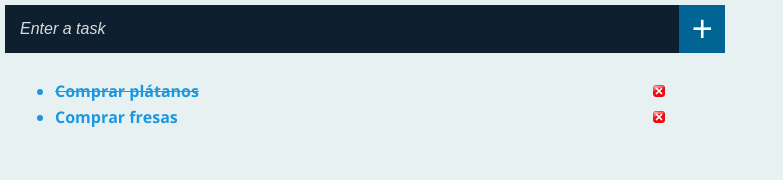
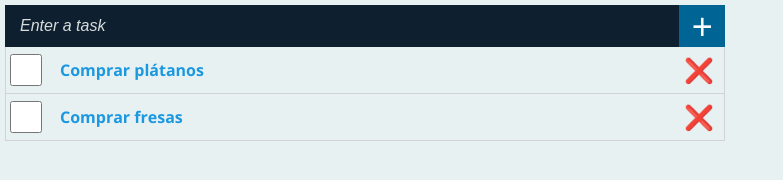
Before and after one commit to dgtornay/Curso-WebDesign, a plain HTML site: page ToDoList/index.html in a window 1280 px wide. Shown: the whole page, without its empty margins (0-783 px from the left). Drawn offline with nearby package versions, Linux system fonts and the light colour scheme.

Commit message:
Some improvements.

```diff
--- a/ToDoList/index.html
+++ b/ToDoList/index.html
@@ -21,12 +21,14 @@
       <div class="list__container">
         <ul>
           <li class="list__item-container">
-            <p class="list__item list__item-completed">Comprar plátanos</p>
-            <span></span>
+            <input type="checkbox">
+            <p class="list__item">Comprar plátanos</p>
+            <span>❌</span>
           </li>
           <li class="list__item-container">
+            <input type="checkbox">
             <p class="list__item">Comprar fresas</p>
-            <span></span>
+            <span>❌</span>
           </li>
         </ul>
       </div>
--- a/ToDoList/js/scripts.js
+++ b/ToDoList/js/scripts.js
@@ -1,28 +1,34 @@
+// Add new task
 function insertListItem(task) {
 
   const newItem = document.createElement('li');
   newItem.classList.add('list__item-container');
-  newItem.innerHTML = `<p class="list__item">${task}</p><span></span>`;
+  newItem.innerHTML = `<input type="checkbox"><p class="list__item">${task}</p><span>❌</span>`;
 
   const list = document.querySelector('ul');
   list.appendChild(newItem);
 
-  markItemAsCompletedListener(newItem);
+  markItemAsCompletedListener(newItem.querySelector('input[type="checkbox"]'));
   deleteItemListener(newItem.querySelector('span'));
 };
 
-function markItemAsCompletedListener (listItem) {
-  listItem.addEventListener('click', function(event) {
-    const element = event.target;
-    element.classList.toggle('list__item-completed');
-})};
+// Add listeners
+// Mark task as completed
+function markItemAsCompletedListener (listItemCheckbox) {
+  listItemCheckbox.addEventListener('change', function(event) {
+    event.target.parentElement.querySelector('.list__item').classList.toggle('list__item-completed');
+  });
+};
 
+// Delete task
 function deleteItemListener (listItemX) {
   listItemX.addEventListener('click', function (event) {
     const item = event.target;
     item.parentElement.remove();
-})};
+  });
+};
 
+// Startup
 window.addEventListener('DOMContentLoaded', function() {
   const form = document.querySelector('form');
   const textInput = document.querySelector('input[type="text"]');
@@ -36,8 +42,9 @@ window.addEventListener('DOMContentLoaded', function() {
     event.preventDefault();
   });
 
+  // Add listeners
   listItems.forEach(function(listItem) {
-    markItemAsCompletedListener(listItem);
+    markItemAsCompletedListener(listItem.parentElement.querySelector('input'));
     deleteItemListener(listItem.parentElement.querySelector('span'));
   });
 });
--- a/ToDoList/styles/styles.css
+++ b/ToDoList/styles/styles.css
@@ -24,13 +24,21 @@ body {
 
 .form__container > form > input {
   border: none;
-  height: 48px;
+  height: 42px;
 }
 
 .form__container > form > input[type="text"] {
+  color: white;
   background-color: #0e1f2f;
   width: 100%;
   padding: 15px;
+  font-size: 16px;
+}
+
+.form__container > form > input[type="text"]::placeholder {
+  font-weight: lighter;
+  font-style: italic;
+  color: #fdfffcd8;
   font-size: 16px;
 }
 
@@ -38,48 +46,43 @@ body {
   width: 48px;
   font-size: 36px;
   font-weight: lighter;
+  color: white;
   background-color: #006494;
 }
 
 .list__container > ul {
-  list-style-type: disc;
-  margin: 30px 50px;
   font-weight: bold;
 }
 
 .list__container > ul > .list__item-container {
-  display: list-item;
-  margin: 10px auto;
+  display: flex;
+  align-items: center;
   position: relative;
-  color: #1b98e0;
+  border-right: 1px solid #d3d3d3;
+  border-bottom: 1px solid #d3d3d3;
+  border-left: 1px solid #d3d3d3;
 }
 
-.list__container > ul > .list__item-container > .list__item {
-  display: inline;
+ul > .list__item-container > input[type="checkbox"] {
+  width: 32px;
+  height: 32px;
 }
 
-.list__container > ul > .list__item-container > span {
-  cursor: pointer;
-  position: absolute;
-  width: 12px;
-  height: 12px;
-  right: 10px;
-  top: 2px;
-  background-image: url(../images/close.png);
-  background-repeat: round;
+ul > .list__item-container > .list__item {
+  display: inline;
+  max-width: 80%;
+  color: #1b98e0;
+  font-size: 16px;
+  padding: 15px;
 }
 
-.list__container > ul > .list__item-container > .list__item-completed {
+ul > .list__item-container > span {
+  cursor: pointer;
+  font-size: 24px;
+  position: absolute;
+  right: 10px;
+}
+
+ul > .list__item-container > .list__item-completed {
   text-decoration: line-through;
 }
-
-input {
-  color: white;
-  background-color: #8860d0;
-}
-
-input::placeholder {
-  font-weight: lighter;
-  font-style: italic;
-  color: #fdfffcd8;
-}
```
